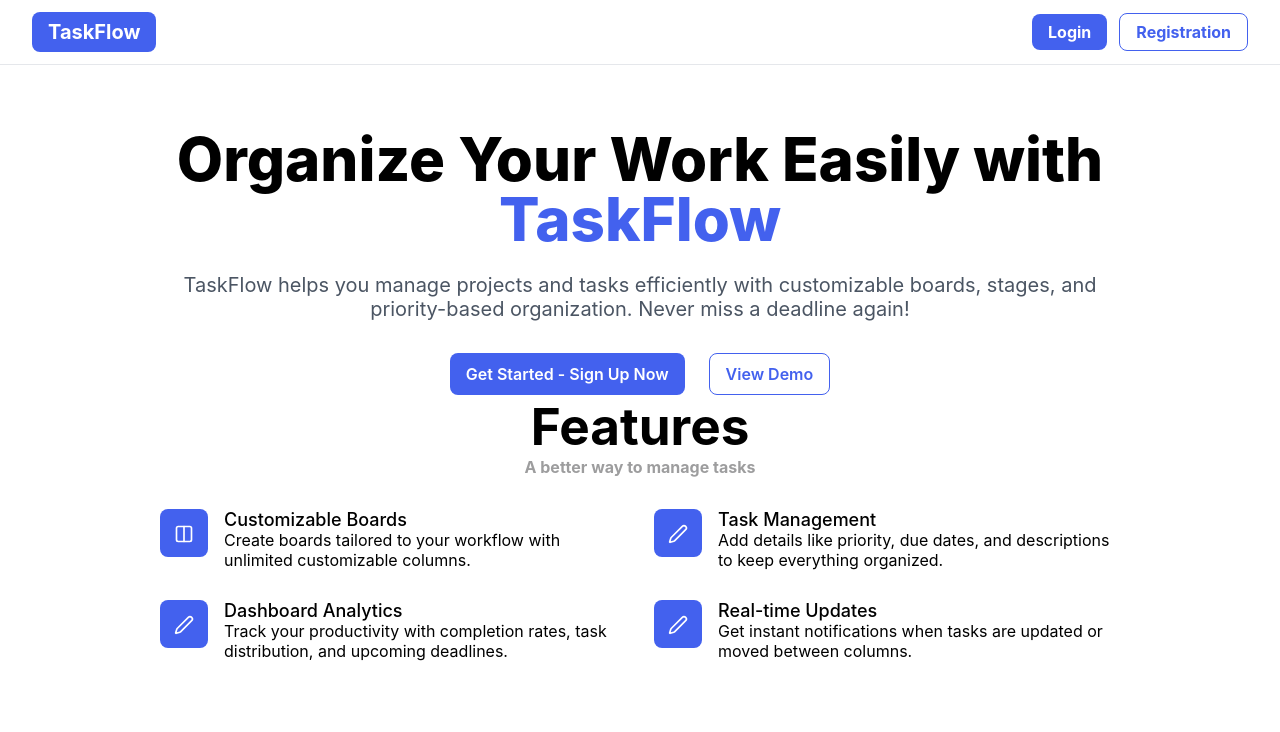
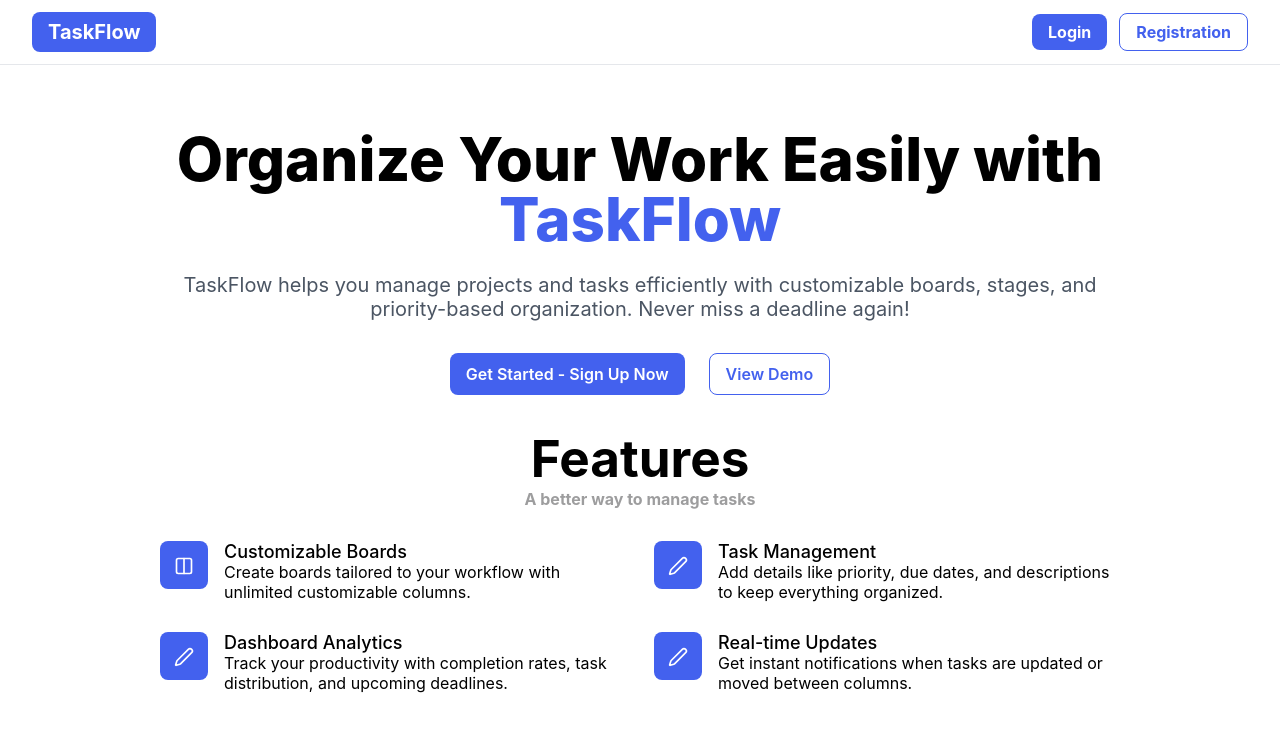
Before and after one commit to Gurov540/TaskFlow_, a React (Vite) app: page / in a window 1280 px wide. Shown: the top 732 px of the page. Built offline with nearby package versions, Linux system fonts and the light colour scheme.

Commit message:
update General Page styles

```diff
--- a/src/pages/GeneralPage/ui/GeneralPage.css
+++ b/src/pages/GeneralPage/ui/GeneralPage.css
@@ -1,9 +1,12 @@
 .main {
+  display: flex;
+  flex-direction: column;
   width: 992px;
   min-width: 65vw;
   max-width: 100%;
   padding: 4rem 1rem;
   margin: 0 auto;
+  gap: 2rem;
 }
 
 .heroSection {
```
